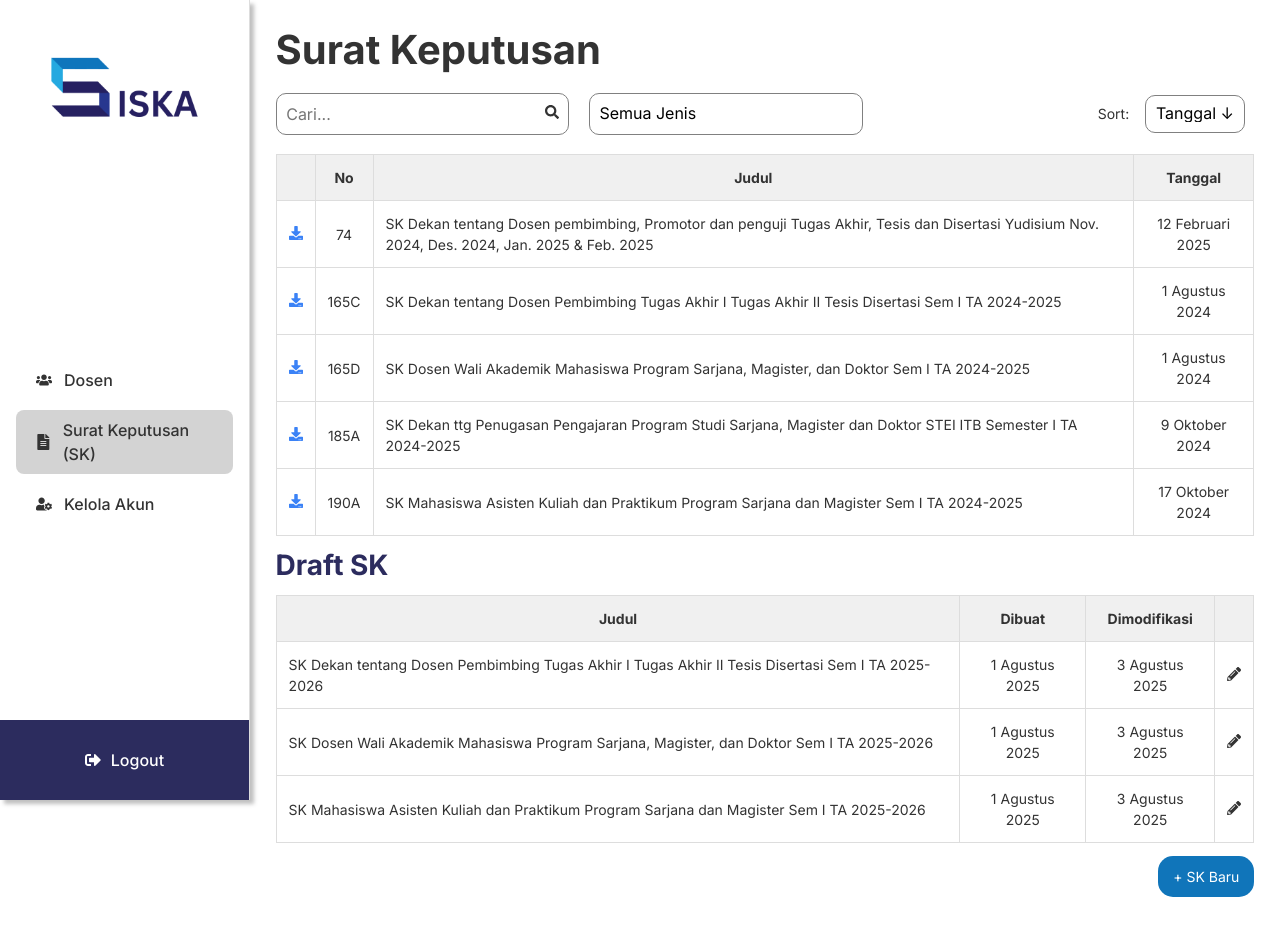
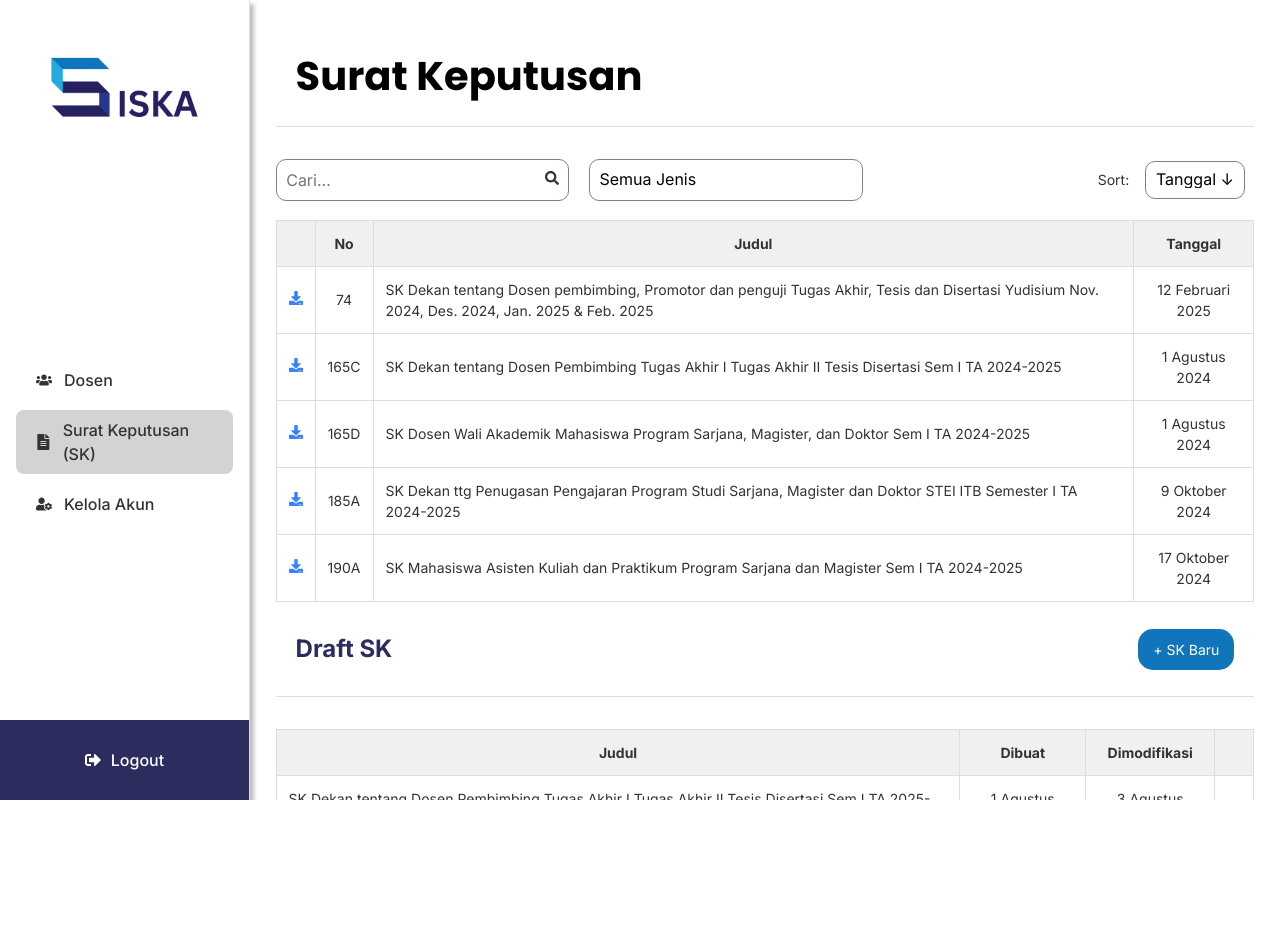
Before and after one commit to novelxv/SISKA, a React (Vite) app in the folder frontend/: page /sk in a window 1280 px wide. After the commit the page ends 800 px from the top, so only its background shows below. Built offline with nearby package versions, Linux system fonts and the light colour scheme; sample sign-in values are in the browser's storage.

Commit message:
refactor: move terbit functionality to sk page

```diff
--- a/frontend/src/pages/DraftSK.tsx
+++ b/frontend/src/pages/DraftSK.tsx
@@ -17,9 +17,9 @@ const DraftSK = () => {
     }
 
     return (
-        <div className='container'>
+        <div className='draft-sk-container'>
             <Sidebar />
-            <div className='content'>
+            <div className='draft-sk-content'>
                 <div className='draftheader'>
                     <div className='title back-button' onClick={navToSK}><FaAngleLeft/></div>
                     <h1 className='title'>Draft SK</h1>
@@ -82,7 +82,6 @@ const DraftSK = () => {
                             <div className='button-white'><FaDownload/>DOCX</div>
                         </div>
                         <div className='downloads'>
-                            <div className='terbit button-blue' onClick={navToSK}>Terbitkan</div>
                             <div className='button-blue' onClick={navToSK}>Simpan</div>
                         </div>
                     </div>
--- a/frontend/src/pages/SKList.tsx
+++ b/frontend/src/pages/SKList.tsx
@@ -5,6 +5,7 @@ import Sidebar from '../components/Navbar';
 import "../styles/Global.css"
 import "../styles/SK.css"
 import { FaDownload, FaSearch, FaPencilAlt } from 'react-icons/fa';
+import { FaFileArrowUp } from 'react-icons/fa6';
 
 const dummy_sk = [
     {'no' : '74', 'judul': 'SK Dekan tentang Dosen pembimbing, Promotor dan penguji Tugas Akhir, Tesis dan Disertasi Yudisium Nov. 2024, Des. 2024, Jan. 2025 & Feb. 2025', 'tanggal': '12 Februari 2025', 'jenis' : '2'},
@@ -40,10 +41,12 @@ const SKList = () => {
     }
 
     return (
-        <div className='container'>
+        <div className='sk-container'>
             <Sidebar />
-            <div className='content'>
-                <h1 className='skheader'>Surat Keputusan</h1>
+            <div className='sk-content'>
+                <div className='header'>
+                    <h1>Surat Keputusan</h1>
+                </div>
                 <div className='skfilters'>
                     <div className='search'>
                         <input onChange={handleSearch} type="text" className='sk-search' placeholder='Cari...'></input>
@@ -89,7 +92,12 @@ const SKList = () => {
                     </tbody>
                 </table>
                 <div className='draft-content'>
-                    <h2 className='draft-header'>Draft SK</h2>
+                    <div className='header'>
+                        <h2 className='draft-header'>Draft SK</h2>
+                        <div className='button-blue' onClick={navToDraft}>
+                            + SK Baru
+                        </div>
+                    </div>
                     <table className='table'>
                         <thead>
                             <tr>
@@ -110,10 +118,20 @@ const SKList = () => {
                         ))}
                         </tbody>
                     </table>
-                    <div className='skbaru'>
+                    {/* <div className='sk-baru-button'>
                         <div className='button-blue' onClick={navToDraft}>
                             + SK Baru
                         </div>
+                    </div> */}
+                    <div className='header'>
+                        <h2>Penerbitan SK</h2>
+                    </div>
+                    <div className='terbit-sk-row'>
+                        <div className='upload-sk'>
+                            <div className='button-white'><FaFileArrowUp/>Pilih file</div>
+                            <div>Pilih file SK untuk diterbitkan</div>
+                        </div>
+                        <div className='terbit button-blue'>Terbitkan</div>
                     </div>
                 </div>
             </div>
--- a/frontend/src/styles/DraftSK.css
+++ b/frontend/src/styles/DraftSK.css
@@ -1,3 +1,17 @@
+.draft-sk-container {
+    display: flex;
+    width: 100%;
+    height: 100%;
+}
+
+.draft-sk-content {
+    flex: 1;
+    padding: 2vw;
+    height: 100vh;
+    font-size: 14px;
+    overflow-y: scroll;
+}
+
 .draftheader {
     display: flex;
     flex-direction: row;
--- a/frontend/src/styles/SK.css
+++ b/frontend/src/styles/SK.css
@@ -1,12 +1,15 @@
-.content {
-    margin: 2vw;
-    width: 70%;
-    overflow: auto;
-    font-size: 14px;
+.sk-container {
+    display: flex;
+    width: 100%;
+    height: 100%;
 }
 
-.skheader {
-    font-size: 40px;
+.sk-content {
+    flex: 1;
+    padding: 2vw;
+    height: 100vh;
+    font-size: 14px;
+    overflow-y: scroll;
 }
 
 .skfilters {
@@ -56,20 +59,22 @@
 }
 
 .draft-content {
-    width: auto;
-    margin: 1vw 0;
+    /* width: 100%;
+    height: 100vh; */
+    /* margin: 1vw 0; */
 }
 
 .draft-header {
     margin: 1vw 0;
-    font-size: 28px;
+    display: flex;
+    justify-content: space-between;
 }
 
-.skbaru {
+/* .sk-baru-button {
     display: flex;
     justify-content: flex-end;
     margin: 1vw 0;
-}
+} */
 
 .button-blue {
     width: 15%;
@@ -87,3 +92,14 @@
     color: #1075BA;
     cursor: pointer;
 }
+
+.upload-sk {
+    display: flex;
+    align-items: center;
+    gap: 1vw;
+}
+
+.terbit-sk-row {
+    display: flex;
+    justify-content: space-between;
+}
```
